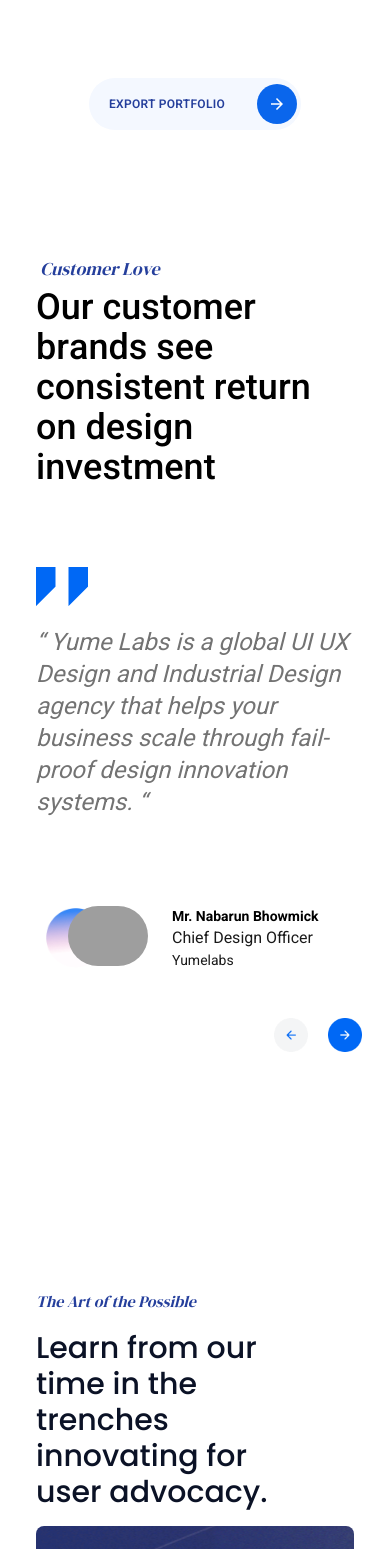
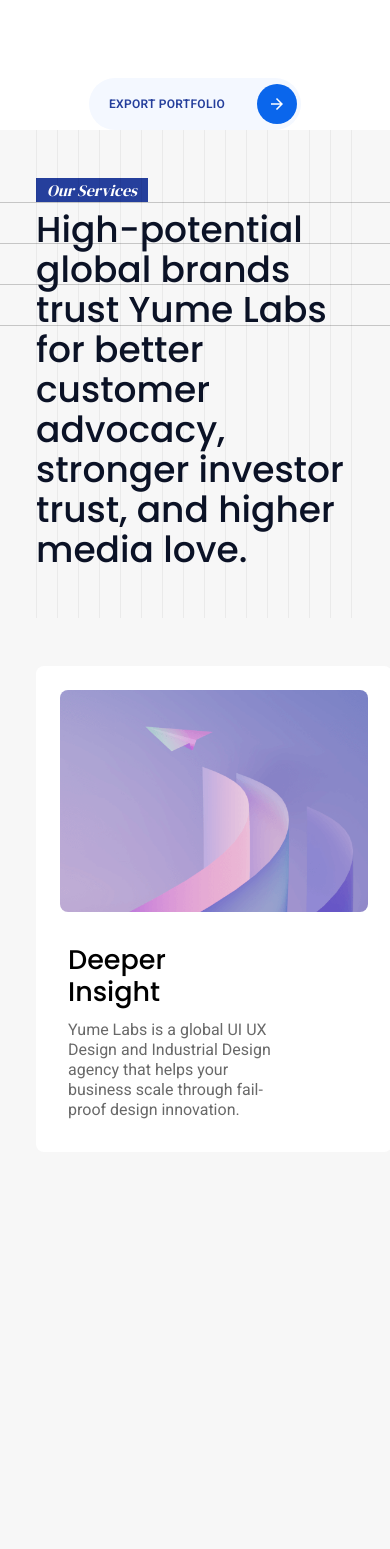
Before and after one commit to primathonacademy/april-batch-live-project, a React (Vite) app: page / in a window 390 px wide. Shown: the part 5460-7009 px from the top of the page. Built offline with nearby package versions, Linux system fonts and the light colour scheme; grey boxes are pictures that could not be loaded; a web font is replaced by a local one.

Commit message:
[Feature] : Our services section enhancement

```diff
--- a/src/pages/homepage/OurServiceSection.jsx
+++ b/src/pages/homepage/OurServiceSection.jsx
@@ -1,51 +1,16 @@
-import { useEffect, useRef } from 'react';
-import { gsap } from 'gsap';
-import { ScrollTrigger } from 'gsap/dist/ScrollTrigger';
-import SplitType from 'split-type';
-import backgroundGirdLines from '../../../public/images/svg/background-grid-lines.svg';
+import { useGSAP } from '@gsap/react';
 import ourServices from '/images/png/services-background.png';
-import { OurServicesHeadingData, OurServicesData } from '../../constants/data';
-
-gsap.registerPlugin(ScrollTrigger);
+import { gsap } from 'gsap/all';
+import { useRef } from 'react';
+import { SCREEN_SIZE } from '../../constants/app-constant';
 
 const OurServiceSection = () => {
-    const textRef = useRef(null);
-    const imagesContainerRef = useRef(null);
-    const triggerRef = useRef(null);
-    const arrayOfObjects = Array.from({ length: 18 }, (_, index) => ({ id: index + 1 }));
+    const containerRef = useRef(null);
+    const scrollContainerRef = useRef(null);
 
-    useEffect(() => {
-        const isMobile = window.innerWidth <= 768;
-
-        if (!isMobile) {
-            if (textRef.current) {
-                const splitText = new SplitType(textRef.current, {
-                    types: 'chars,words,lines'
-                });
-
-                gsap.from(splitText.chars, {
-                    opacity: 0.3,
-                    duration: 1.5,
-                    ease: 'power1.out',
-                    stagger: 1,
-                    scrollTrigger: {
-                        trigger: textRef.current,
-                        start: 'top 80%',
-                        end: 'top 20%',
-                        scrub: true,
-                        once: true
-                    }
-                });
-            }
-        }
-    }, []);
-
-    useEffect(() => {
-        const isMobile = window.innerWidth <= 768;
-
-        if (!isMobile) {
-            const pin = gsap.fromTo(
-                imagesContainerRef.current,
+    useGSAP(() => {
+        gsap.fromTo(
+            scrollContainerRef.current,
             {
                 translateX: 0
             },
@@ -54,82 +19,127 @@
                 ease: 'none',
                 duration: 1,
                 scrollTrigger: {
-                        trigger: triggerRef.current,
-                        start: 'top 12%',
-                        end: '2000 top',
+                    trigger: containerRef.current,
+                    start: 'top 20%',
+                    end: '2000 bottom',
                     scrub: 1,
                     pin: true
                 }
             }
         );
+    }, []);
 
-            return () => {
-                pin.kill();
-            };
+    const arrayOfObjects = Array.from({ length: 18 }, (_, index) => ({ id: index + 1 }));
+
+    const rawText =
+        'Yume Labs is a global UI UX Design and Industrial Design agency that helps your business scale through fail-proof design innovation.';
+
+    let displayText = rawText;
+    if (window.innerWidth >= SCREEN_SIZE.MD && window.innerWidth <= SCREEN_SIZE.LG) {
+        displayText = rawText.slice(0, 60) + ' ...';
     }
 
-        return () => {};
-    }, []);
+    const divVerticalElements = Array.from({ length: 16 }).map((_, index) => (
+        <div key={index} className="h-[80vh] bg-black opacity-5 w-px mr-3"></div>
+    ));
+
+    const divHorizontalElements = Array.from({ length: 4 }).map((_, index) => (
+        <hr key={index} className="border-black opacity-20" />
+    ));
 
     return (
-        <>
-            <div className="bg-[rgba(245,239,239,0.4)] z-[1] xl:mt-50 xl:pb-25 pt-12 pb-25">
-                <div className="overflow-hidden px-[9.5%] py-24">
-                    <div className="brightness-[0.1] h-0 relative z-[-1] xl:-left-9 xl:-top-px  -top-7 -left-9 ">
-                        <img
-                            className="xl:opacity-100 xl:scale-x-150 xl:scale-y-[1.16] scale-x-150 scale-y-85"
-                            src={backgroundGirdLines}
-                            alt="Background grid lines"
-                        />
+        <div className="">
+            <section>
+                <div className="px-9 md:px-16 lg:px-20 xl:px-28 2xl:px-36 py-12 md:pt-24 xl:pt-36 bg-fade-white relative overflow-hidden">
+                    <div className="absolute left-0 top-[72px] sm:top-[72px] md:top-[124px] xl:top-[172px] 2xl:top-[176px] 3xl:top-43.5 flex flex-col gap-10 lg:gap-[47px] xl:gap-12 2xl:gap-[64px] w-full">
+                        {divHorizontalElements}
                     </div>
-                    <div>
-                        <p className="xl:bg-brand-blue xl:w-48 xl:text-[white] xl:italic xl:text-[1.75rem] xl:relative xl:leading-5 xl:flex xl:justify-center xl:mt-24 xl:pl-4 xl:pr-2.5 xl:py-1 xl:pb-1 xl:left-0.5 xl:top-1 font-serif hidden">
-                            {OurServicesHeadingData.titleWeb}
-                        </p>
-                        <p className="xl:hidden bg-brand-blue w-40 text-white italic mt-24 text-sm pr-2 pl-4 py-1.5 relative -top-1 font-serif flex items-center justify-center">
-                            {OurServicesHeadingData.titleMobile}
-                        </p>
-                        <h2
-                            ref={textRef}
-                            className="xl:text-[3.5rem] xl:max-w-[75%] leading-15 font-medium xl:mt-1 xl:top-3 font-poppins text-4xl mt-px relative top-1 break-words">
-                            {OurServicesHeadingData.subtitle}
-                        </h2>
+                    <div className="absolute top-0 w-full flex items-center gap-2 lg:gap-5 xl:gap-6 2xl:gap-7">
+                        {divVerticalElements}
                     </div>
-                </div>
-            </div>
-            <div ref={triggerRef}>
-                <div
-                    ref={imagesContainerRef}
-                    className=" flex xl:flex xl:gap-8 xl:z-[1] xl:w-fit xl:ml-44 xl:mr-0 xl:my-0 xl:pt-20 overflow-x-scroll  w-[unset] m-0 gap-5 pt-10 pb-7 pl-9 overflow-hidden">
-                    {OurServicesData.map((item) => (
-                        <div
-                            key={item.id}
-                            className="flex h-[550px] pt-[0] pr-[5%] pb-[3%] pl-[5%] xl:flex-row xl:flex-nowrap bg-[white] xl:z-[1] xl:pl-32 xl:pr-20 xl:pt-16 xl:pb-24 xl:rounded-xl xl:gap-x-80">
-                            <div className="xl:self-end xl:mb-32 mb-0 pt-9 pr-5 ">
-                                <h4 className="xl:text-4xl  xl:font-medium xl:relative xl:pl-0 xl:pr-44 xl:py-0 xl:top-28 font-poppins text-2xl pr-44 py-0 pl-0 top-0">
-                                    {item.heading}
-                                </h4>
-                                <p className="xl:text-[gray] xl:opacity-60 xl:text-2xl xl:font-normal xl:relative xl:max-w-80 xl:pt-5 xl:pb-0 xl:px-0 xl:top-28 font-roboto py-5 top-0 px-0 max-w-75  text-xl">
-                                    {item.description}
+                    <h3 className="italic font-serif font-light text-center mb-2 2xl:mb-3 text-white w-28 md:w-32 lg:w-36 2xl:w-44 text-base md:text-lg 2xl:text-2xl bg-accent-blue">
+                        Our Services
+                    </h3>
+                    <p className="text-section-box-heading-color text-4xl font-poppins font-medium 2xl:text-6xl sm:w-11/12 xl:w-5/6 leading-10 lg:leading-snug 2xl:leading-tighter">
+                        High-potential global brands trust Yume Labs for better customer advocacy, stronger investor
+                        trust, and higher media love.
                     </p>
                 </div>
-                            <div className=" pt-6 pb-6 ">
+            </section>
+            <section className="bg-fade-white py-12">
+                <div ref={containerRef} className="overflow-x-scroll scrollbar-hide overflow-hidden">
+                    <div
+                        ref={scrollContainerRef}
+                        className="flex gap-6 md:gap-8 lg:gap-12 xl:gap-16 2xl:gap-20 px-9 md:px-16 lg:px-20 xl:px-28 2xl:px-36">
+                        <div className="sm:w-full">
+                            <div className="md:flex flex-row-reverse w-89 sm:w-95 md:w-150 md:h-75 lg:w-225 lg:h-112.25 xl:w-300 xl:h-150 2xl:w-375 2xl:h-187.5 bg-white p-6 md:p-10 lg:p-12 xl:p-14 2xl:p-20 mb-24 sm:mb-28 rounded-lg md:rounded-xl">
+                                <div className="pb-6 md:pb-0 aspect-[5/4] md:w-1/2 md:aspect-square overflow-hidden">
                                     <img
-                                    className="xl:max-h-96 xl:max-w-96 max-w-80 max-h-64"
+                                        className="object-cover w-full h-full rounded-lg"
                                         src={ourServices}
                                         alt="Background grid lines"
                                     />
                                 </div>
+                                <div className="flex flex-col justify-end p-2 md:p-4 lg:p-6 xl:p-8 md:w-1/2">
+                                    <h3 className="text-2.5xl md:text-3xl lg:text-4xl leading-8 sm:text-3xl font-medium font-poppins w-1/2">
+                                        Deeper Insight
+                                    </h3>
+                                    <p className="text-our-service-paragraph pt-3 leading-5 w-3/4 lg:text-xl xl:text-2xl md:leading-6 sm:w-4/5">
+                                        {displayText}
+                                    </p>
                                 </div>
+                            </div>
+                        </div>
+                        <div className="sm:w-full">
+                            <div className="md:flex flex-row-reverse w-89 sm:w-95 md:w-150 md:h-75 lg:w-225 lg:h-112.25 xl:w-300 xl:h-150 2xl:w-375 2xl:h-187.5 bg-white p-6 md:p-10 lg:p-12 xl:p-14 2xl:p-20 mb-24 sm:mb-28 rounded-lg md:rounded-xl">
+                                <div className="pb-6 md:pb-0 aspect-[5/4] md:w-1/2 md:aspect-square overflow-hidden">
+                                    <img
+                                        className="object-cover w-full h-full rounded-lg"
+                                        src={ourServices}
+                                        alt="Background grid lines"
+                                    />
+                                </div>
+                                <div className="flex flex-col justify-end p-2 md:p-4 lg:p-6 xl:p-8 md:w-1/2">
+                                    <h3 className="text-2.5xl md:text-3xl lg:text-4xl leading-8 sm:text-3xl font-medium font-poppins w-1/2">
+                                        Deeper Insight
+                                    </h3>
+                                    <p className="text-our-service-paragraph pt-3 leading-5 w-3/4 md:text-lg lg:text-xl xl:text-2xl md:leading-6 sm:w-4/5">
+                                        {displayText}
+                                    </p>
+                                </div>
+                            </div>
+                        </div>
+                        <div className="sm:w-full">
+                            <div className="md:flex flex-row-reverse w-89 sm:w-95 md:w-150 md:h-75 lg:w-225 lg:h-112.25 xl:w-300 xl:h-150 2xl:w-375 2xl:h-187.5 bg-white p-6 md:p-10 lg:p-12 xl:p-14 2xl:p-20 mb-24 sm:mb-28 rounded-lg md:rounded-xl">
+                                <div className="pb-6 md:pb-0 aspect-[5/4] md:w-1/2 md:aspect-square overflow-hidden">
+                                    <img
+                                        className="object-cover w-full h-full rounded-lg"
+                                        src={ourServices}
+                                        alt="Background grid lines"
+                                    />
+                                </div>
+                                <div className="flex flex-col justify-end p-2 md:p-4 lg:p-6 xl:p-8 md:w-1/2">
+                                    <h3 className="text-2.5xl md:text-3xl lg:text-4xl leading-8 sm:text-3xl font-medium font-poppins w-1/2">
+                                        Deeper Insight
+                                    </h3>
+                                    <p className="text-our-service-paragraph pt-3 leading-5 w-3/4 md:text-lg lg:text-xl xl:text-2xl md:leading-6 sm:w-4/5">
+                                        {displayText}
+                                    </p>
+                                </div>
+                            </div>
+                        </div>
+                    </div>
+                </div>
+            </section>
+            <div className="grid grid-cols-3 sm:grid-cols-4 md:grid-cols-5 lg:grid-cols-6 gap-2 sm:gap-3 lg:gap-4 px-9 md:px-16 lg:px-20 xl:px-28 2xl:px-36 pt-32">
+                {arrayOfObjects.map((obj) => (
+                    <div
+                        key={obj.id}
+                        className={`bg-fade-white aspect-[2/1] rounded-lg ${obj.id >= 16 ? 'hidden lg:block' : ''}`}
+                    />
                 ))}
             </div>
         </div>
-            <div className="flex justify-center items-center my-10 gap-4 flex-wrap ">
-                {arrayOfObjects.map((obj) => (
-                    <div key={obj.id} className="md:w-60 md:h-28 bg-grid-color h-14 w-28" />
-                ))}
-            </div>
-        </>
     );
 };
 
--- a/src/pages/homepage/index.jsx
+++ b/src/pages/homepage/index.jsx
@@ -9,11 +9,11 @@
     return (
         <div>
             <HeroSection />
-            <ExploreService/>
+            <ExploreService />
             <WorkComponent />
+            <OurServiceSection />
             <Customerlove />
             <TheArt />
-            <OurServiceSection />
         </div>
     );
 };
```
Also changed, not shown: src/constants/data.js (+0 -7 lines), tailwind.config.js (+13 -3 lines). Lines whose indentation alone changed are shown as unchanged.
